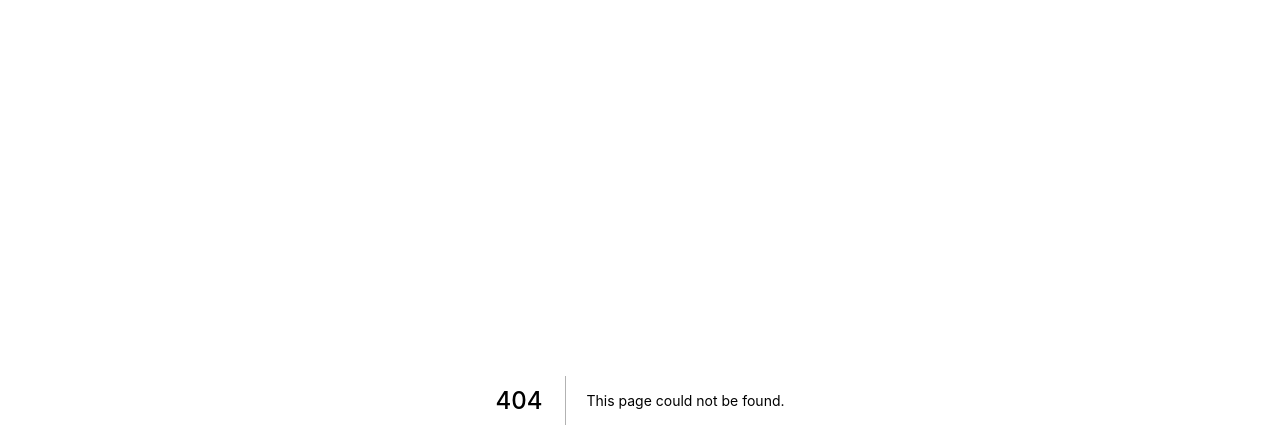
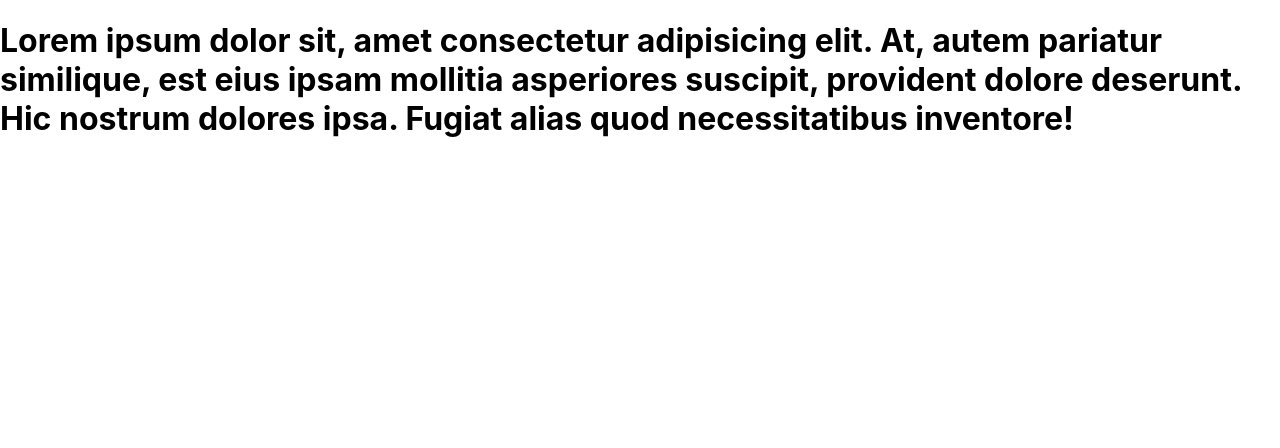
Before and after one commit to RetroHD/learn-to-code-2, a Next.js app: page /about in a window 1280 px wide. Before the commit this address had no page. Shown: the top 448 px of the page. Built offline with nearby package versions, Linux system fonts and the light colour scheme.

Commit message:
add page placeholders

```diff
--- /dev/null
+++ b/pages/about.jsx
@@ -0,0 +1,10 @@
+export default function AboutPage() {
+  return (
+    <h1>
+      Lorem ipsum dolor sit, amet consectetur adipisicing elit. At, autem
+      pariatur similique, est eius ipsam mollitia asperiores suscipit, provident
+      dolore deserunt. Hic nostrum dolores ipsa. Fugiat alias quod
+      necessitatibus inventore!
+    </h1>
+  );
+}
```
Also changed, not shown: pages/learn/djs.jsx (added, +10 -0 lines), pages/learn/js.jsx (added, +10 -0 lines), pages/learn/nodejs.jsx (added, +10 -0 lines).
